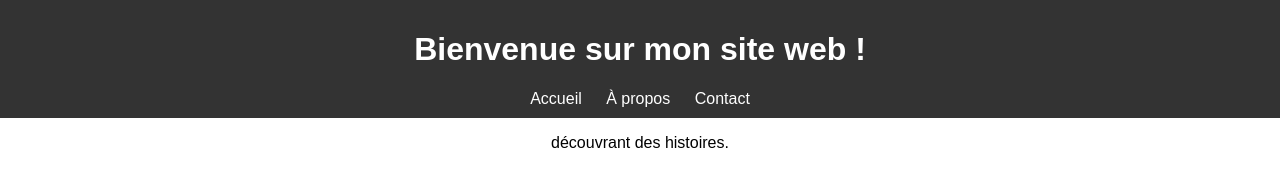
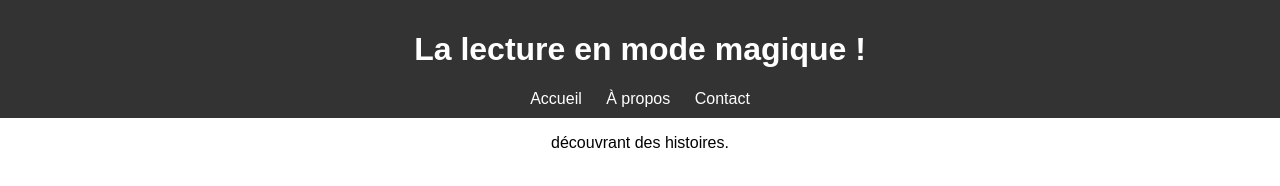
Before and after one commit to IchrakRIAHI/IchrakProject, a plain HTML site: page index.html in a window 1280 px wide. Drawn offline with Linux system fonts and the light colour scheme.

Commit message:
add website

```diff
--- a/index.html
+++ b/index.html
@@ -8,7 +8,7 @@
 </head>
 <body>
     <header>
-        <h1>Bienvenue sur mon site web !</h1>
+        <h1>La lecture en mode magique !</h1>
         <nav>
             <a href="index.html">Accueil</a>
             <a href="about.html">À propos</a>
```
